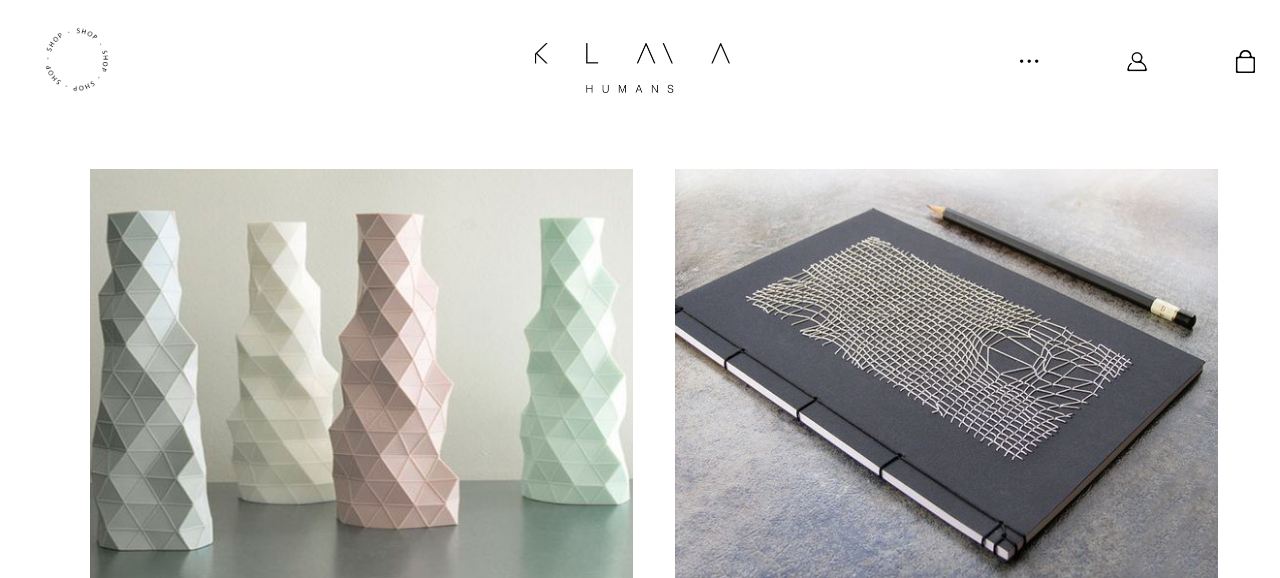
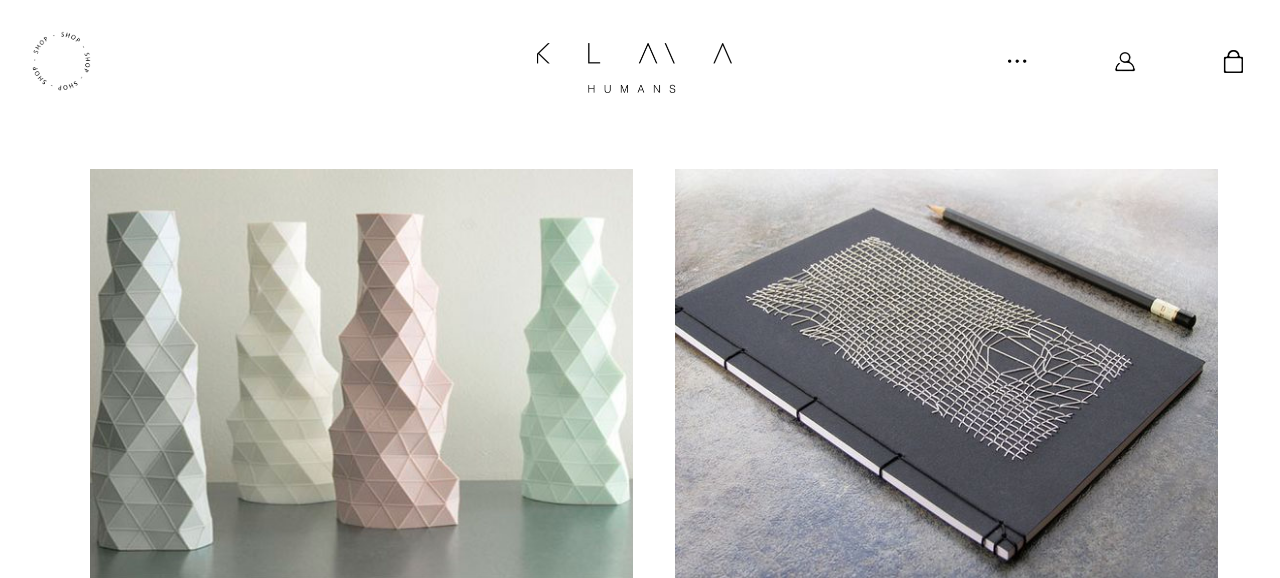
Before and after one commit to dmatt7779/Proyecto-klma-humans, a PHP site: page /calmwear.php in a window 1280 px wide. Shown: the top 578 px of the page. Run offline with PHP 8.4, Linux system fonts and the light colour scheme; some libraries are stand-ins or nearby versions.

Commit message:
Rejilla Calmwear prod General MELISIMO

```diff
--- a/calmwear/style.css
+++ b/calmwear/style.css
@@ -29,16 +29,11 @@
     left: 95px;
 }
 
-.circulo{
-    margin-left: 1%;
-    margin-top:1%;
-}
-
 .circulo a{
     background-image:url("./img/btn_shop.png");
-    width:80px;
-    height: 80px;
-    background-size: 65px;
+    width:60px;
+    height: 60px;
+    background-size: cover;
 }
 
 .titulo{
@@ -67,7 +62,7 @@
     background-size: contain;
     background-repeat: no-repeat;
     padding: 0px;
-    background-position-x: 77%;
+    background-position-x: 80%;
 }
 
 .menu-puntos a, .menu-log a, .menu-candado a{
```
